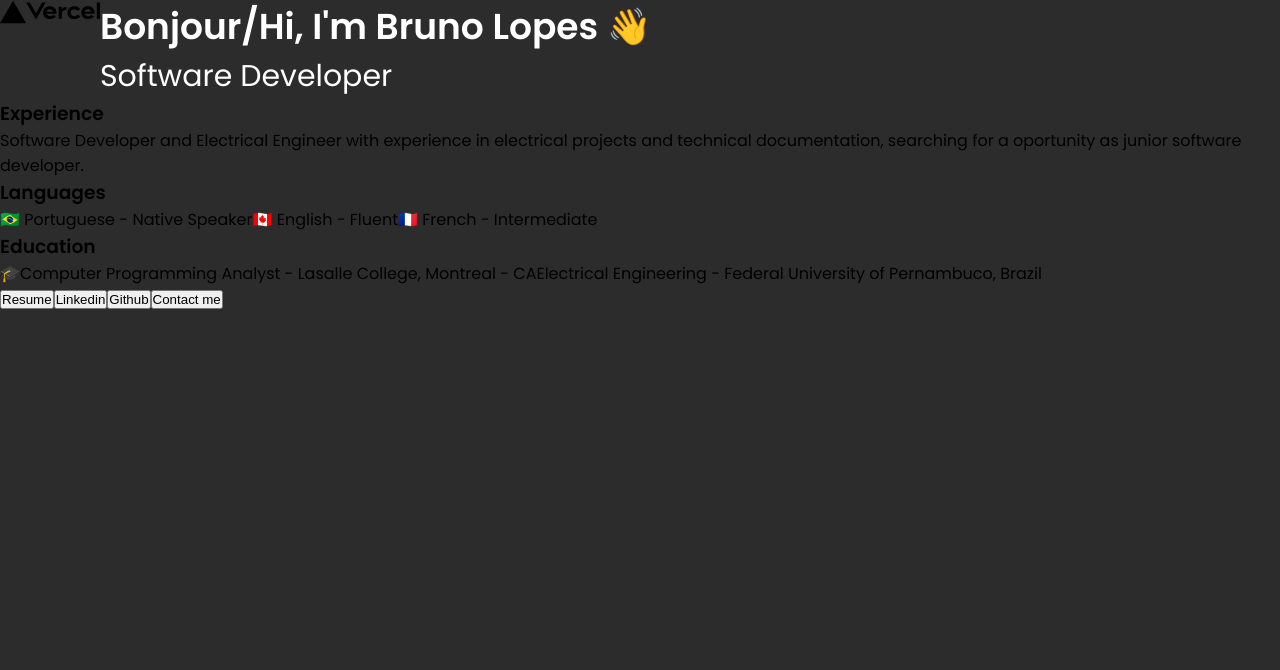
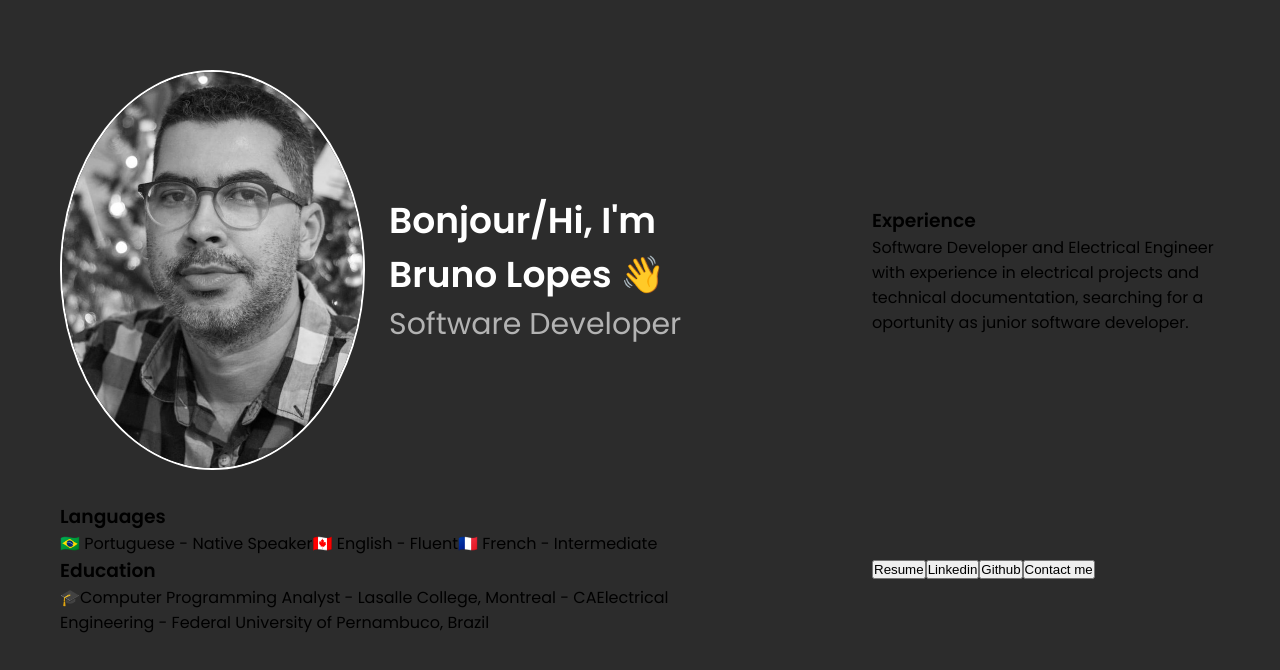
Before and after one commit to BrLopes3/brunolopesPortfolio, a Next.js app: page / in a window 1280 px wide. Shown: the top 670 px of the page. Built offline with nearby package versions, Linux system fonts and the light colour scheme.

Commit message:
feat: add html structure and css

```diff
--- a/src/app/components/header/header.scss
+++ b/src/app/components/header/header.scss
@@ -1,13 +1,19 @@
 .header{
+    grid-area: header;
     display: flex;
     flex-direction: column;
+    gap: 24px;
 
-    color: var(--text-primary);
+
+    img{
+        border-radius: 24px;
+    }
 
     h1{
         font-weight: 600;
         font-size: 28px;
         line-height: 42px;
+        color: var(--text-primary);
     }
 
     h2{
@@ -15,6 +21,7 @@
         font-weight: 400;
         font-size: 20px;
         line-height: 30px;
+        color: var(--text-secondary);
     }
 
 
@@ -24,6 +31,12 @@
     .header{
         flex-direction: row-reverse;
         justify-content:left;
+        align-items: center;
+
+        img{
+            border-radius: 100%;
+            border: white 2px solid;
+        }
 
         h1{
             font-size: 36px;
--- a/src/app/components/header/header.tsx
+++ b/src/app/components/header/header.tsx
@@ -10,10 +10,10 @@
             </div>
 
             <Image
-            src="/vercel.svg"
-            alt="Vercel Logo"
-            width={100}
-            height={24}
+            src="/photoBruno3.jpeg"
+            alt="BrunoPhoto"
+            width={325}
+            height={400}
             priority
             />
         </div>
--- a/src/app/globals.scss
+++ b/src/app/globals.scss
@@ -1,5 +1,6 @@
 :root {
   --text-primary: white;
+  --text-secondary: #b3b3b3;
   --bg-primary: #2c2c2c;
 
 }
--- a/src/app/page.tsx
+++ b/src/app/page.tsx
@@ -1,16 +1,17 @@
-import Image from 'next/image'
 import { Header } from './components/header/header'
-
+import './styles/home.scss'
 
 export default function Home() {
   return (
-    <main>
+    <main className='container'>
      <Header />
       <div className='experience'>
         <h3>Experience</h3>
         <p>Software Developer and Electrical Engineer with experience in electrical projects and technical documentation, searching for a oportunity as junior software developer.</p>
 
         <div className="experience-time">
+
+        </div>
 
       </div>
 
@@ -30,6 +31,8 @@
 
         </div>
 
+      </div>
+
       <div className="buttons">
         <button>Resume</button>
         <button>Linkedin</button>
@@ -38,16 +41,6 @@
 
       </div>
 
-
-        </div>
-
-
-      </div>
-
-
-
-
-
     </main>
   )
 }
--- /dev/null
+++ b/src/app/styles/home.scss
@@ -0,0 +1,26 @@
+.container {
+  display: grid;
+  padding: 40px 32px;
+  grid-template-rows: repeat(4, auto);
+  grid-template-areas:
+  'header'
+  'btns'
+  'experience'
+  'info';
+}
+
+@media (min-width: 768px) {
+  .container {
+    padding: 70px 60px;
+    height: 100vh;
+    grid-template-rows: fit-content(100%);
+    grid-template-columns: 60% 30%;
+    align-items: center;
+    justify-items: start;
+    justify-content: space-between;
+    grid-template-areas:
+    'header info'
+    'experience empty1'
+    'empty2 btns';
+  }
+}
```
Also changed, not shown: public/photoBruno3.jpeg (added). Lines whose indentation alone changed are shown as unchanged.
